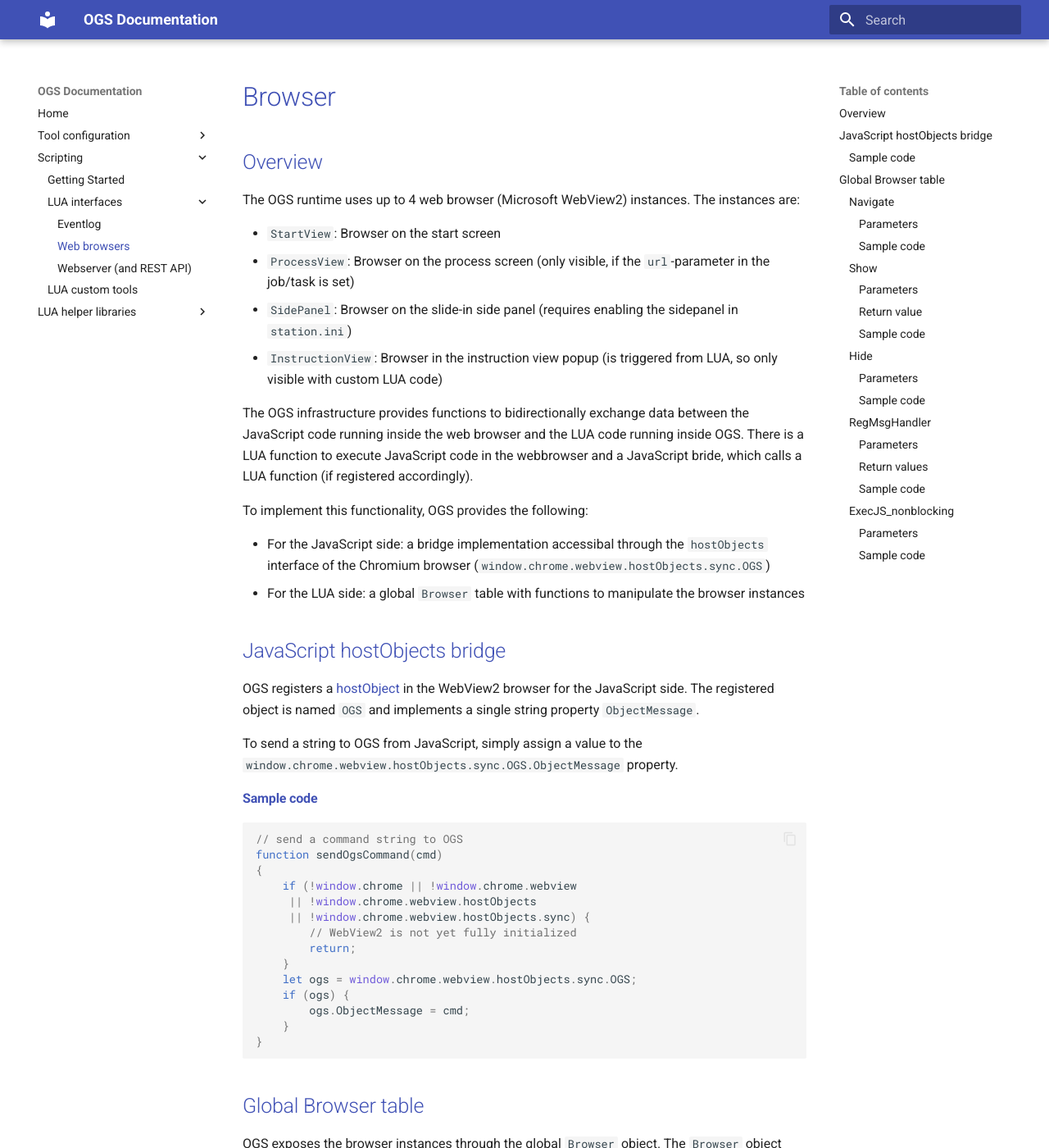
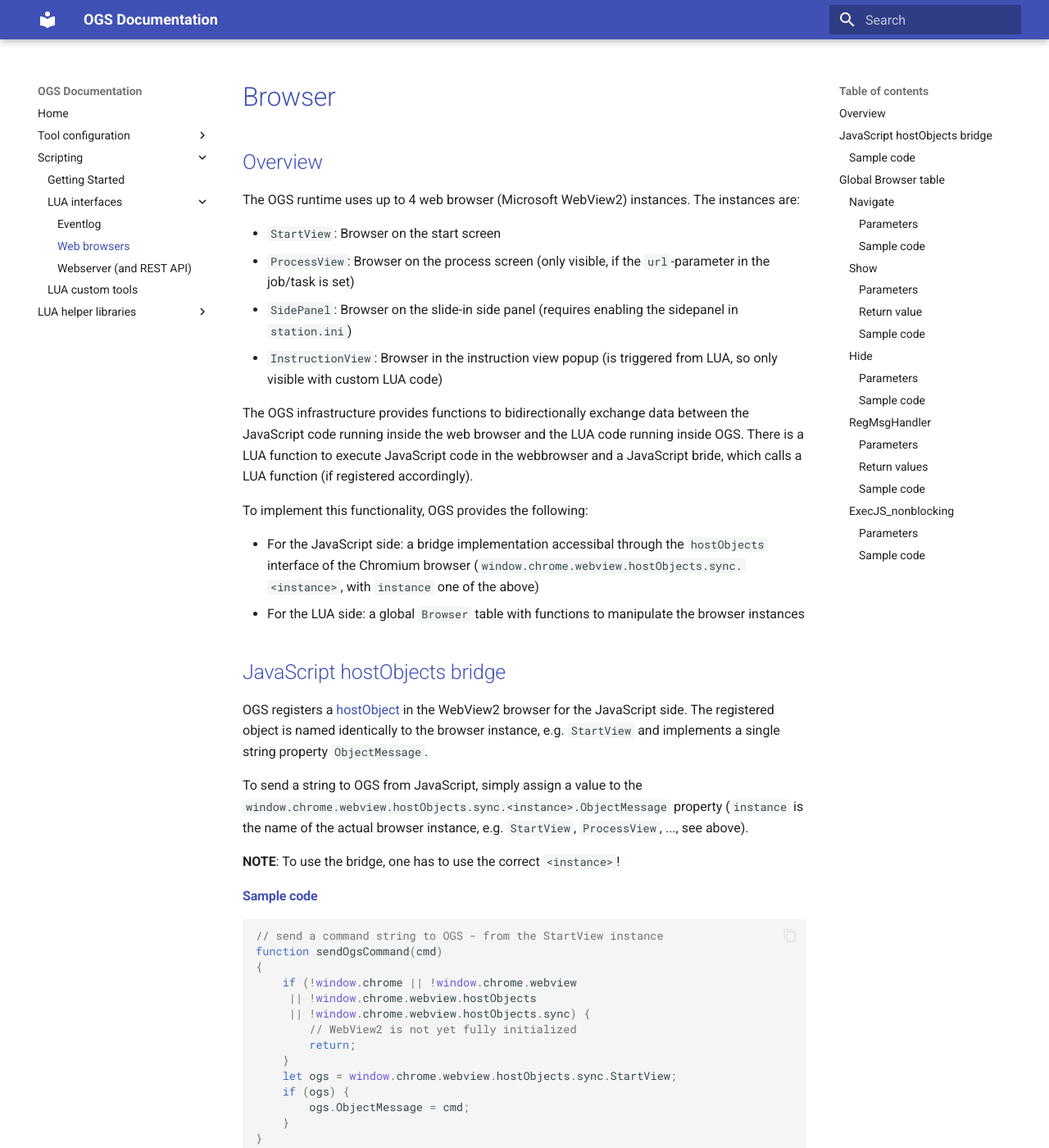
Before and after one commit to haller-erne/ogs, an MkDocs documentation site: the page built from docs/v3/lua/webbrowser.md, in a window 1280 px wide and 1400 px high. Shown: the whole window at 82% size. Built offline with MkDocs 1.6.1 and Material for MkDocs 9.7.7, drawn with Linux system fonts in a browser that asks for light colours.

Commit message:
Add browser instance bridge info

````diff
--- a/docs/v3/lua/webbrowser.md
+++ b/docs/v3/lua/webbrowser.md
@@ -13,19 +13,21 @@ The OGS infrastructure provides functions to bidirectionally exchange data betwe
 
 To implement this functionality, OGS provides the following:
 
-- For the JavaScript side: a bridge implementation accessibal through the `hostObjects` interface of the Chromium browser (`window.chrome.webview.hostObjects.sync.OGS`)
+- For the JavaScript side: a bridge implementation accessibal through the `hostObjects` interface of the Chromium browser (`window.chrome.webview.hostObjects.sync.<instance>`, with `instance` one of the above)
 - For the LUA side: a global `Browser` table with functions to manipulate the browser instances
 
 ## JavaScript hostObjects bridge
 
-OGS registers a [hostObject](https://learn.microsoft.com/en-us/dotnet/api/microsoft.web.webview2.core.corewebview2.addhostobjecttoscript) in the WebView2 browser for the JavaScript side. The registered object is named `OGS` and implements a single string property `ObjectMessage`.
+OGS registers a [hostObject](https://learn.microsoft.com/en-us/dotnet/api/microsoft.web.webview2.core.corewebview2.addhostobjecttoscript) in the WebView2 browser for the JavaScript side. The registered object is named identically to the browser instance, e.g. `StartView` and implements a single string property `ObjectMessage`.
 
-To send a string to OGS from JavaScript, simply assign a value to the `window.chrome.webview.hostObjects.sync.OGS.ObjectMessage` property.
+To send a string to OGS from JavaScript, simply assign a value to the `window.chrome.webview.hostObjects.sync.<instance>.ObjectMessage` property (`instance` is the name of the actual browser instance, e.g. `StartView`, `ProcessView`, ..., see above).
+
+**NOTE**: To use the bridge, one has to use the correct `<instance>`!
 
 #### Sample code
 
 ``` javascript
-// send a command string to OGS
+// send a command string to OGS	- from the StartView instance
 function sendOgsCommand(cmd)
 {
 	if (!window.chrome || !window.chrome.webview
@@ -34,7 +36,7 @@ function sendOgsCommand(cmd)
         // WebView2 is not yet fully initialized
 		return;
 	}
-	let ogs = window.chrome.webview.hostObjects.sync.OGS;
+	let ogs = window.chrome.webview.hostObjects.sync.StartView;
 	if (ogs) {
 		ogs.ObjectMessage = cmd;
 	}
````
